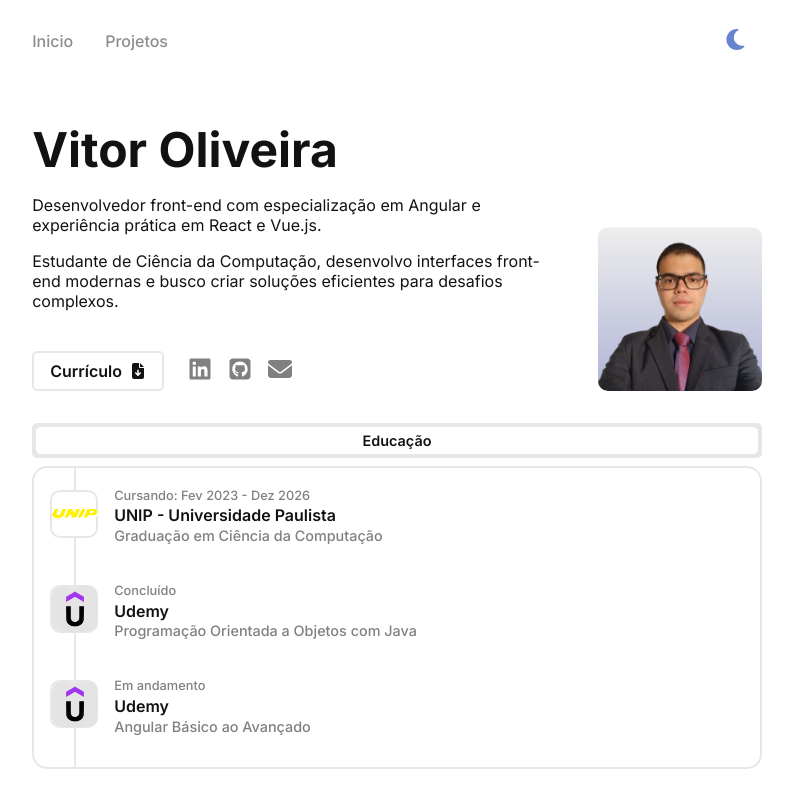
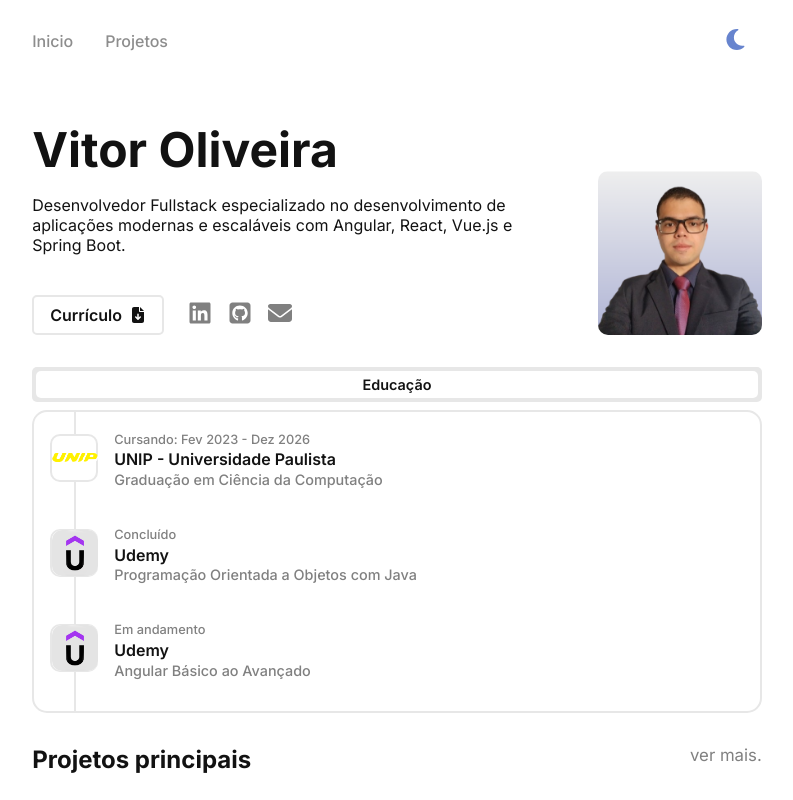
Before and after one commit to oliveiravitor32/Portfolio-Angular, an Angular app: page / in a window 1280 px wide. Shown: the top 800 px of the page, without its empty margins (243-1036 px from the left). Built offline with nearby package versions, Linux system fonts and the light colour scheme.

Commit message:
refactor(profile-card): refatora texto de apresentação sobre mim
- Melhora o texto, deixando-o simples e direto.

```diff
--- a/src/app/components/profile-card/profile-card.component.html
+++ b/src/app/components/profile-card/profile-card.component.html
@@ -2,12 +2,8 @@
 	<section class="profile-card__details-wrapper">
 		<h1 class="profile-card__title">Vitor Oliveira</h1>
 		<p class="profile-card__text">
-			Desenvolvedor front-end com especialização em Angular e experiência
-			prática em React e Vue.js.
-		</p>
-		<p class="profile-card__text">
-			Estudante de Ciência da Computação, desenvolvo interfaces front-end
-			modernas e busco criar soluções eficientes para desafios complexos.
+			Desenvolvedor Fullstack especializado no desenvolvimento de aplicações
+			modernas e escaláveis com Angular, React, Vue.js e Spring Boot.
 		</p>
 		<section class="profile-card__actions-wrapper">
 			<a
```
